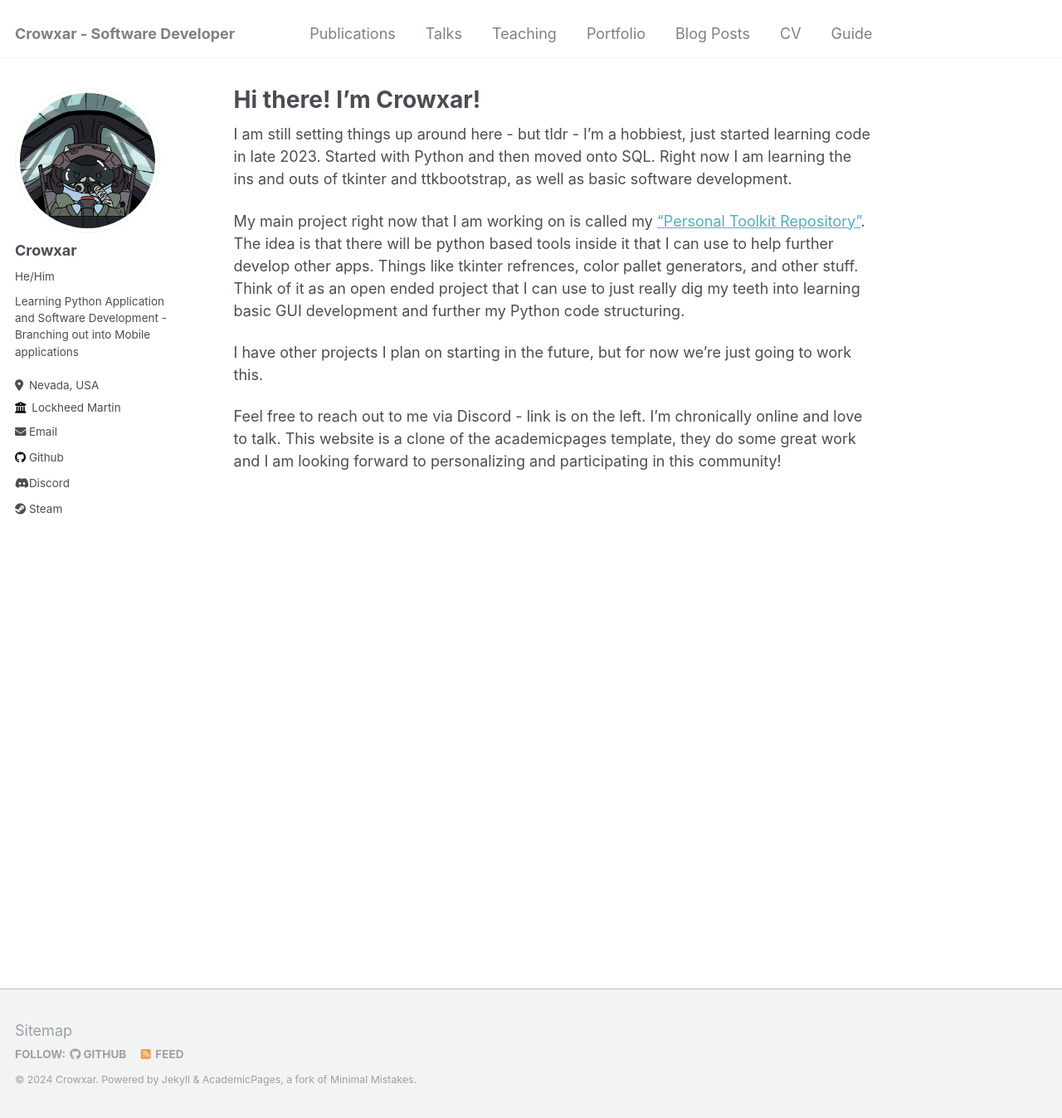
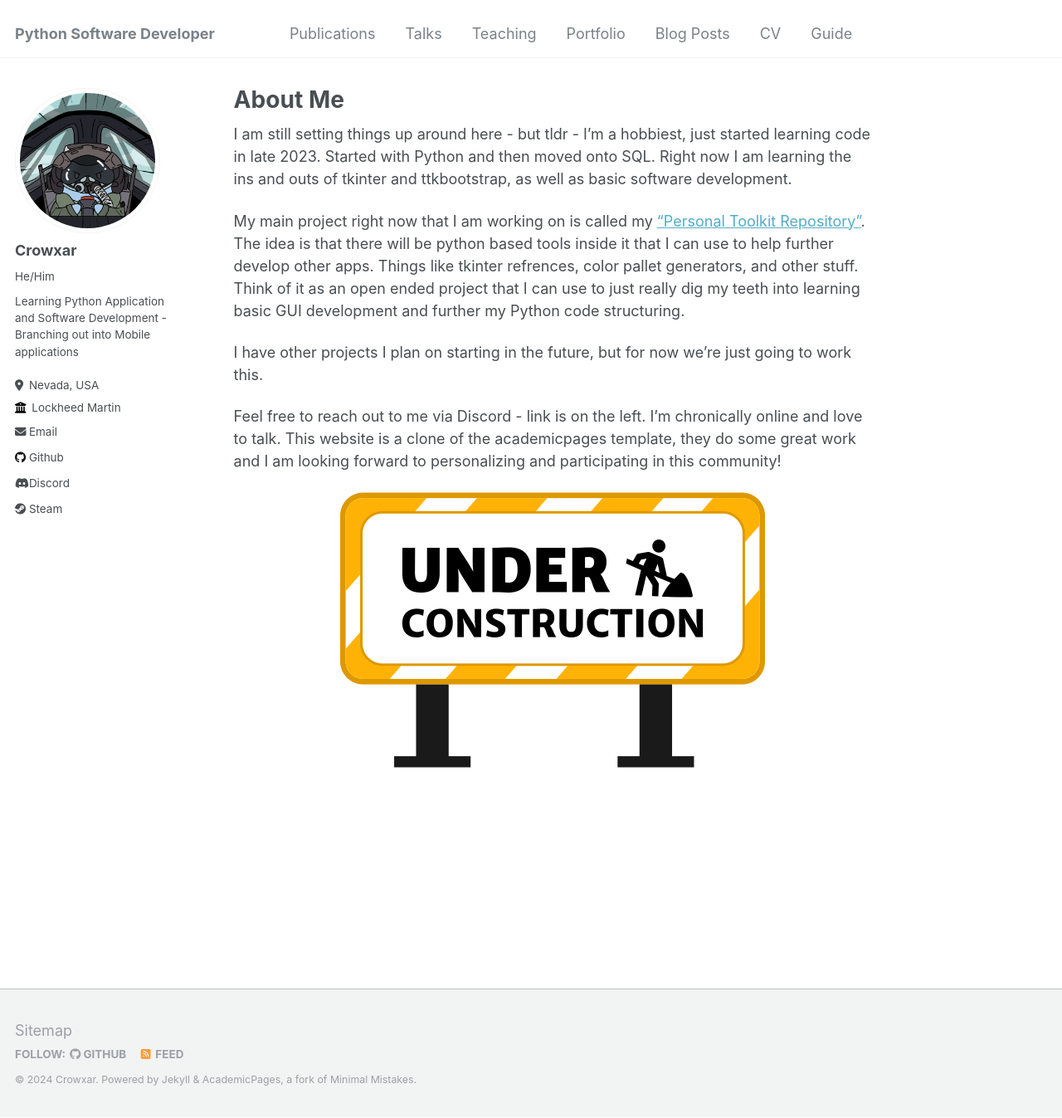
Before and after one commit to Crowxar/Crowxar.github.io, a Jekyll site: the page built from _pages/about.md, in a window 1280 px wide and 1347 px high. Shown: the whole window at 83% size. Built offline with Jekyll 4.4.1, drawn with Linux system fonts in a browser that asks for light colours.

Commit message:
Updated info and added image

```diff
--- a/_config.yml
+++ b/_config.yml
@@ -8,7 +8,7 @@
 
 # Basic Site Settings
 locale                   : "en-US"
-title                    : "Crowxar - Software Developer"
+title                    : "Python Software Developer"
 title_separator          : "-"
 name                     : &name "Crowxar"
 description              : &description "personal description"
--- a/_pages/about.md
+++ b/_pages/about.md
@@ -1,6 +1,6 @@
 ---
 permalink: /
-title: "Hi there! I'm Crowxar!"
+title: "About Me"
 author_profile: true
 redirect_from:
   - /about/
@@ -13,3 +13,7 @@ My main project right now that I am working on is called my ["Personal Toolkit R
 I have other projects I plan on starting in the future, but for now we're just going to work this.
 
 Feel free to reach out to me via Discord - link is on the left. I'm chronically online and love to talk. This website is a clone of the academicpages template, they do some great work and I am looking forward to personalizing and participating in this community!
+
+
+
+<img src='images/under-construction-barrier-icon.png' style="display: block; margin-left: auto; margin-right: auto;">
```
Also changed, not shown: _pages/markdown.md (+1 -1 lines), images/under-construction-barrier-icon.png (added).
